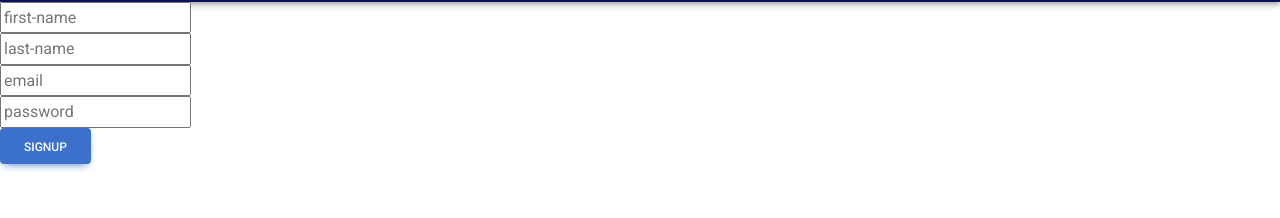
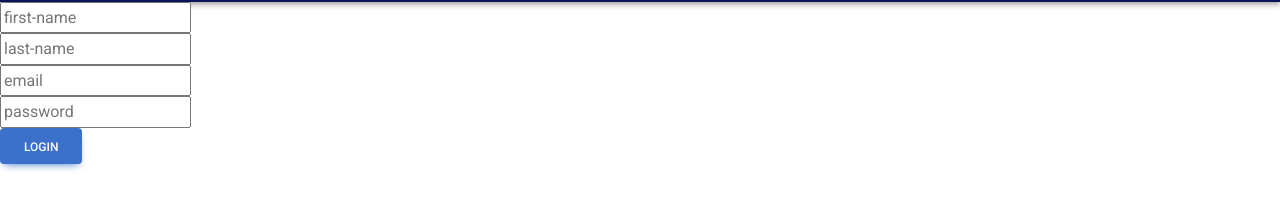
Before and after one commit to legend7bot/drugs-reporter, a React (Create React App) app in the folder drugs-reporter/: page /signup in a window 1280 px wide. Shown: the part 67-285 px from the top of the page. Built offline with nearby package versions, Linux system fonts and the light colour scheme.

Commit message:
final touches

```diff
--- a/drugs-reporter/src/components/Report.jsx
+++ b/drugs-reporter/src/components/Report.jsx
@@ -36,8 +36,8 @@ function Report(props) {
                 <div className="col-md-4">
                     <label htmlFor="inputState" className="form-label">Type</label>
                     <select onChange={handleChange} id="inputState" name="type" className="form-select" placeholder='What did u see'>
-                        <option>Consumption</option>
-                        <option>Selling</option>
+                        <option value="Consumption" >Consumption</option>
+                        <option value="Trading" >Trading</option>
                     </select>
                 </div>
                 <div className="col-md-6">
--- a/drugs-reporter/src/pages/Signup.jsx
+++ b/drugs-reporter/src/pages/Signup.jsx
@@ -24,7 +24,7 @@ function Signup() {
             <input type={"email"} name="email" placeholder="email" onChange={handleChange}></input><br></br>
             <input type={"password"} name="password" placeholder="password" onChange={handleChange}></input><br></br>
         </form>
-        <button className='btn btn-primary' onClick={()=>{console.log(data)}}>signup</button>
+        <button className='btn btn-primary' onClick={()=>{console.log(data)}}>Login</button>
     </>
   )
 }
```
